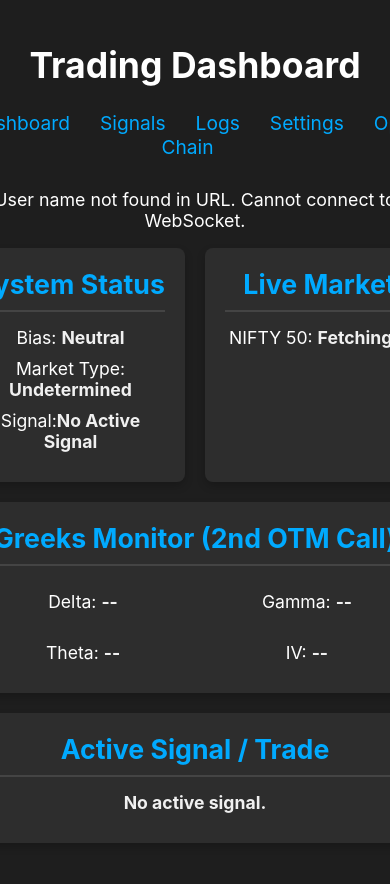
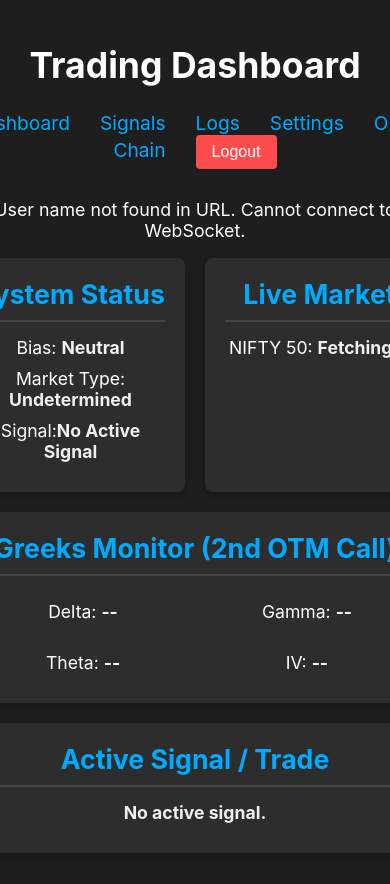
Before and after one commit to bott-127001/goo, a React (Create React App) app in the folder frontend/: page /dashboard in a window 390 px wide. Shown: the top 884 px of the page. Built offline with nearby package versions, Linux system fonts and the light colour scheme.

Commit message:
logout and mobile responsive

```diff
--- a/frontend/src/Dashboard.css
+++ b/frontend/src/Dashboard.css
@@ -83,3 +83,19 @@
         opacity: 1;
     }
 }
+
+.logout-button {
+    background-color: #ff4d4d;
+    color: white;
+    border: none;
+    border-radius: 4px;
+    padding: 8px 16px;
+    font-size: 1rem;
+    cursor: pointer;
+    margin-left: 15px;
+    transition: background-color 0.2s;
+}
+
+.logout-button:hover {
+    background-color: #cc0000;
+}
--- a/frontend/src/Dashboard.js
+++ b/frontend/src/Dashboard.js
@@ -1,6 +1,6 @@
 import React, { useState, useEffect, useRef } from 'react';
 import './Dashboard.css';
-import { Link, useLocation } from 'react-router-dom';
+import { Link, useLocation, useNavigate } from 'react-router-dom';
 import SystemStatus from './SystemStatus';
 import LiveMarketOverview from './LiveMarketOverview';
 import GreeksMonitor from './GreeksMonitor';
@@ -15,6 +15,7 @@ const Dashboard = () => {
   const [error, setError] = useState(null);
   const previousSignalRef = useRef();
   const location = useLocation();
+  const navigate = useNavigate();
 
   useEffect(() => {
     const searchParams = new URLSearchParams(location.search);
@@ -80,6 +81,27 @@ const Dashboard = () => {
     };
   }, [location.search]);
 
+  const handleLogout = async () => {
+    const searchParams = new URLSearchParams(location.search);
+    const userName = searchParams.get('user');
+    if (!userName) return;
+
+    try {
+      const apiBaseUrl = process.env.REACT_APP_API_BASE_URL || window.location.origin;
+      await fetch(`${apiBaseUrl}/logout`, {
+        method: 'POST',
+        headers: { 'Content-Type': 'application/json' },
+        body: JSON.stringify({ user_name: userName }),
+      });
+      // Redirect to login page after successful logout
+      navigate('/');
+    } catch (err) {
+      console.error("Logout failed:", err);
+      // Still redirect even if the API call fails, as the user wants to log out.
+      navigate('/');
+    }
+  };
+
   return (
     <div className="dashboard">
       <header className="dashboard-header">
@@ -90,6 +112,7 @@ const Dashboard = () => {
             <Link to={`/logs${location.search}`}>Logs</Link>
             <Link to={`/settings${location.search}`}>Settings</Link>
             <Link to={`/option-chain${location.search}`}>Option Chain</Link>
+            <button onClick={handleLogout} className="logout-button">Logout</button>
         </nav>
       </header>
       {error && <p className="error-message">{error}</p>}
--- /dev/null
+++ b/frontend/src/Login.css
@@ -0,0 +1,34 @@
+.login-container {
+    max-width: 600px;
+    margin: 40px auto;
+    padding: 20px;
+    text-align: center;
+    border: 1px solid #ddd;
+    border-radius: 8px;
+    box-shadow: 0 2px 4px rgba(0,0,0,0.1);
+}
+
+.login-container h1 {
+    font-size: 1.8rem;
+    margin-bottom: 10px;
+}
+
+.login-container p {
+    font-size: 1rem;
+    color: #666;
+    margin-bottom: 30px;
+}
+
+/* --- Mobile Responsiveness --- */
+@media (max-width: 768px) {
+    .login-container {
+        margin: 20px;
+        border: none;
+        box-shadow: none;
+    }
+    .login-container button {
+        display: block;
+        width: 100%;
+        margin: 10px 0 !important; /* Use !important to override inline style */
+    }
+}
--- a/frontend/src/Login.js
+++ b/frontend/src/Login.js
@@ -1,4 +1,5 @@
 import React from 'react';
+import './Login.css';
 
 const Login = () => {
   const samarthClientId = process.env.REACT_APP_SAMARTH_UPSTOX_CLIENT_ID;
```
Also changed, not shown: 1 other file (tests, documents, lock files or other folders).
